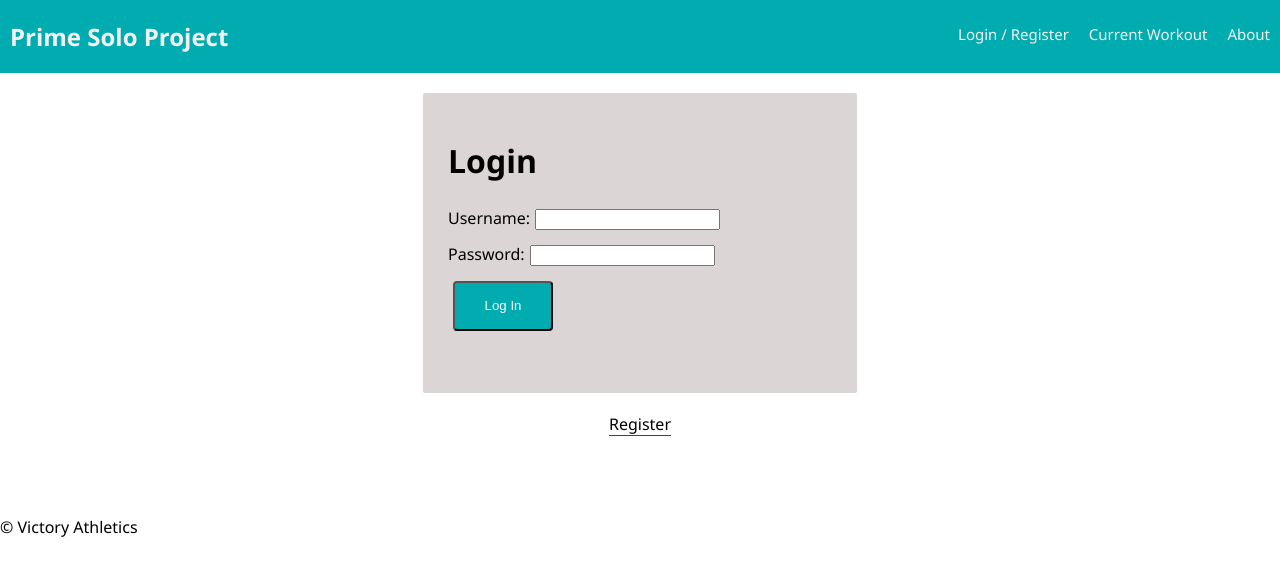
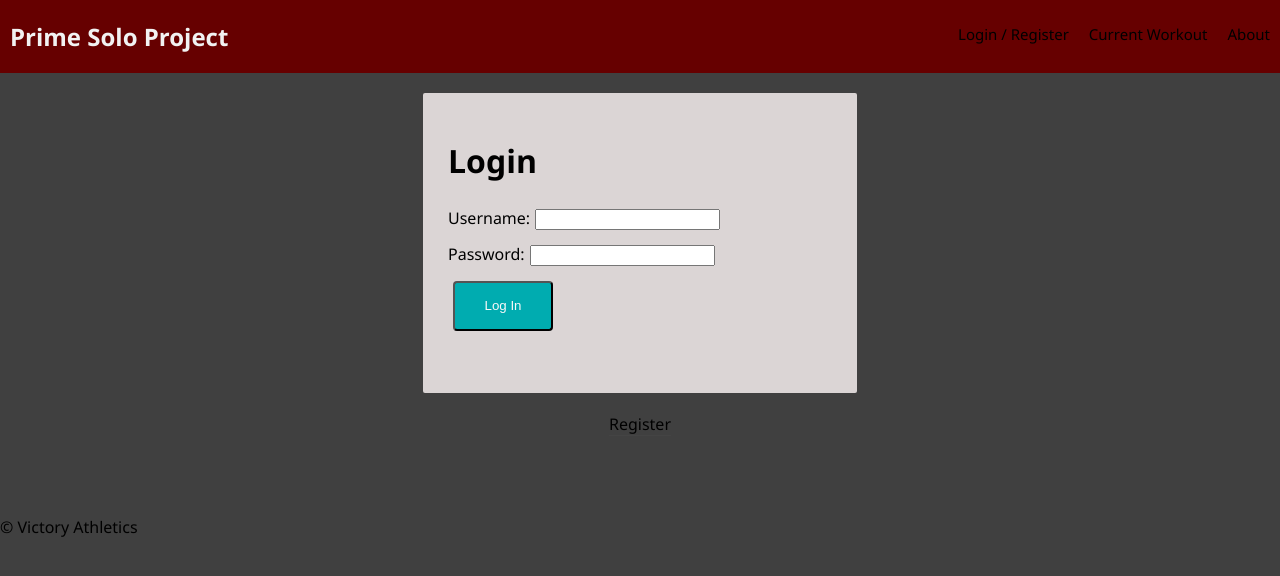
Before and after one commit to VillalvaLijo/Workout_App_Prime, a React (Create React App) app: page /#/home in a window 1280 px wide. Before the commit this address led to /#/displaypreviousworkouts. Shown: the top 576 px of the page. Built offline with nearby package versions, Linux system fonts and the light colour scheme; no server answers.

Commit message:
doing some styling

```diff
--- a/src/components/App/App.css
+++ b/src/components/App/App.css
@@ -1,6 +1,7 @@
 body {
     font-family: 'Segoe UI', Tahoma, Geneva, Verdana, sans-serif;
     margin: 0px;
+    background-color: #404040;
 }
 
 .alert {
--- /dev/null
+++ b/src/components/Header/Header.css
@@ -0,0 +1,43 @@
+.nav-title {
+    font-size: 24px;
+    font-weight: 700;
+    display: inline-block;
+    color: #f2f2f2;
+    padding-left: 10px;
+}
+
+.nav {
+  overflow: hidden;
+  /* background-color: #00acb0; */
+  /* background-color: #990000; */
+  background-color: #660000;
+}
+
+.nav-link {
+  float: left;
+  /* color: #f2f2f2; */
+  color: #000000;
+  /* background-color: #00acb0; */
+  /* background-color: #990000; */
+  background-color: #660000;
+  text-align: center;
+  padding: 24px 10px;
+  text-decoration: none;
+  font-size: 15px;
+
+  /* these last two make the logout button in
+  the nav bar look like another link */
+  border:none;
+  cursor: pointer;
+  outline:0;
+}
+
+.nav-link:hover {
+  /* background-color: #008183; */
+  /* background-color: #990000; */
+  background-color: #660000;
+}
+
+.nav-right {
+  float: right;
+}
--- /dev/null
+++ b/src/components/Header/Header.js
@@ -0,0 +1,49 @@
+import React from 'react';
+import { Link } from 'react-router-dom';
+import { connect } from 'react-redux';
+import LogOutButton from '../LogOutButton/LogOutButton';
+import './Header.css';
+
+const Nav = (props) => (
+  <div className="nav">
+    <Link to="/home">
+      <h2 className="nav-title">Levels Fitness</h2>
+    </Link>
+    <div className="nav-right">
+      <Link className="nav-link" to="/home">
+        {/* Show this link if they are logged in or not,
+        but call this link 'Home' if they are logged in,
+        and call this link 'Login / Register' if they are not */}
+        {props.user.id ? 'Home' : 'Login / Register'}
+      </Link>
+      <Link className="nav-link" to ="/newworkout">
+        Current Workout
+      </Link>
+
+      {/* Show the link to the info page and the logout button if the user is logged in */}
+      {props.user.id && (
+        <>
+          <Link className="nav-link" to="/info">
+            Info Page
+          </Link>
+          <LogOutButton className="nav-link"/>
+        </>
+      )}
+      {/* Always show this link since the about page is not protected */}
+      <Link className="nav-link" to="/about">
+        About
+      </Link>
+    </div>
+  </div>
+);
+
+// Instead of taking everything from state, we just want the user
+// object to determine if they are logged in
+// if they are logged in, we show them a few more links
+// if you wanted you could write this code like this:
+// const mapStateToProps = ({ user }) => ({ user });
+const mapStateToProps = state => ({
+  user: state.user,
+});
+
+export default connect(mapStateToProps)(Nav);
--- a/src/components/UserProfilePage/UserProfilePage.js
+++ b/src/components/UserProfilePage/UserProfilePage.js
@@ -8,7 +8,7 @@ import {
 
 import {connect} from 'react-redux';
 
-import Nav from '../Nav/Nav';
+import Nav from '../Header/Header';
 
 import ProtectedRoute from '../ProtectedRoute/ProtectedRoute';
 
@@ -41,7 +41,7 @@ class UserProfilePage extends Component{
         });
 
 
-        console.log("Inside navToWorkoutPage function, New Workout Button Clicked")
+        console.log("Inside navToWorkoutPage function, this.state.date.toLocaleString()", this.state.date.toLocaleString());
         this.props.history.push("/newworkout");
 
 
@@ -71,7 +71,8 @@ class UserProfilePage extends Component{
     render(){
         return(
             <div>
-                <h1>Welcome Back Username</h1>
+                <h1>Welcome Back To Levels,</h1>
+                <h1>{this.props.reduxStore.user.username}</h1>
                 <div><button onClick={this.navToWorkoutPage}>New Workout</button></div>
                 <div><button onClick = {this.navToNewExercisePage}>Add New Exercises</button></div>
                 <div><button onClick = {this.navToEditProfilePage}>Edit Profile</button></div>
```
